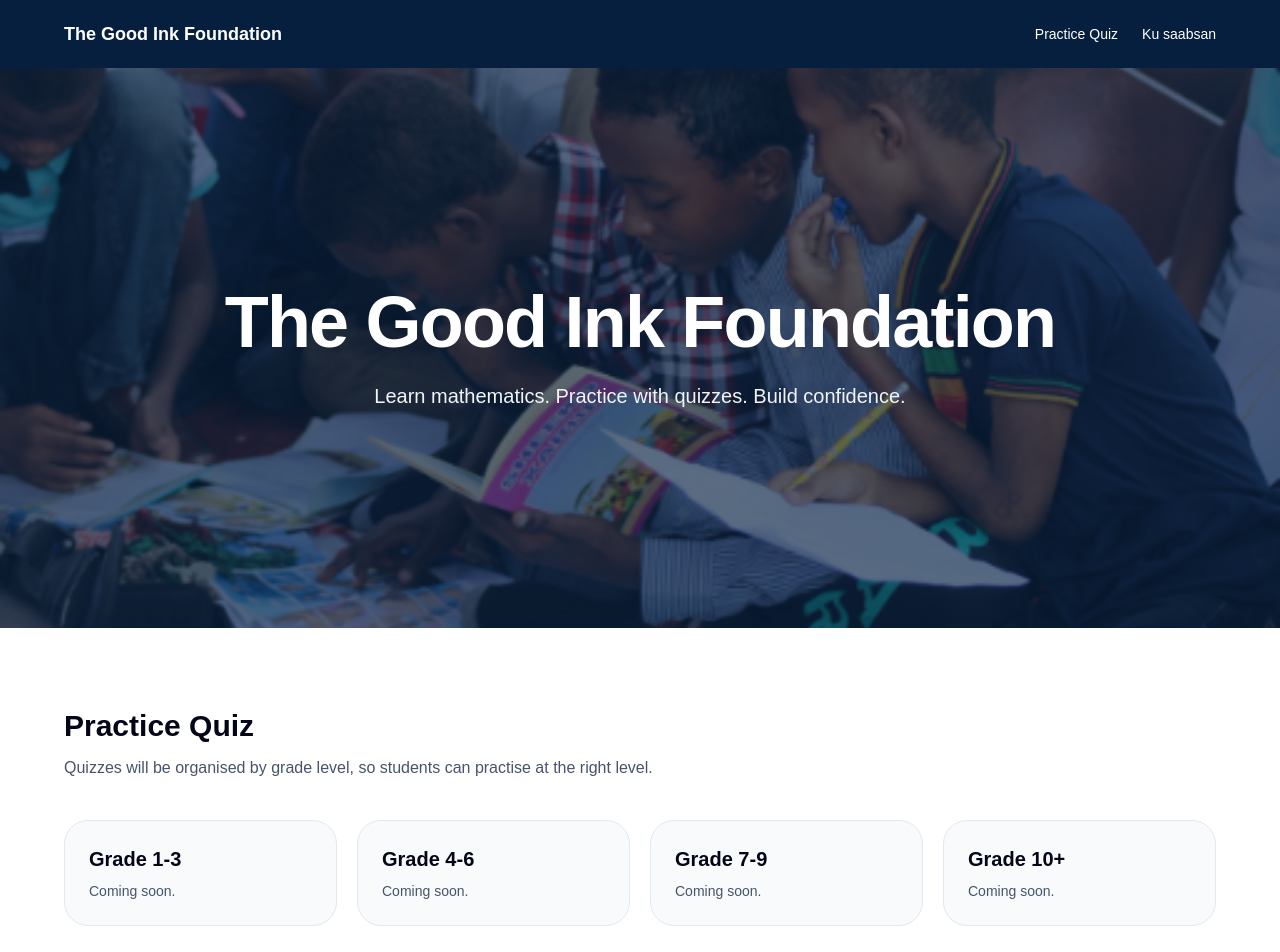
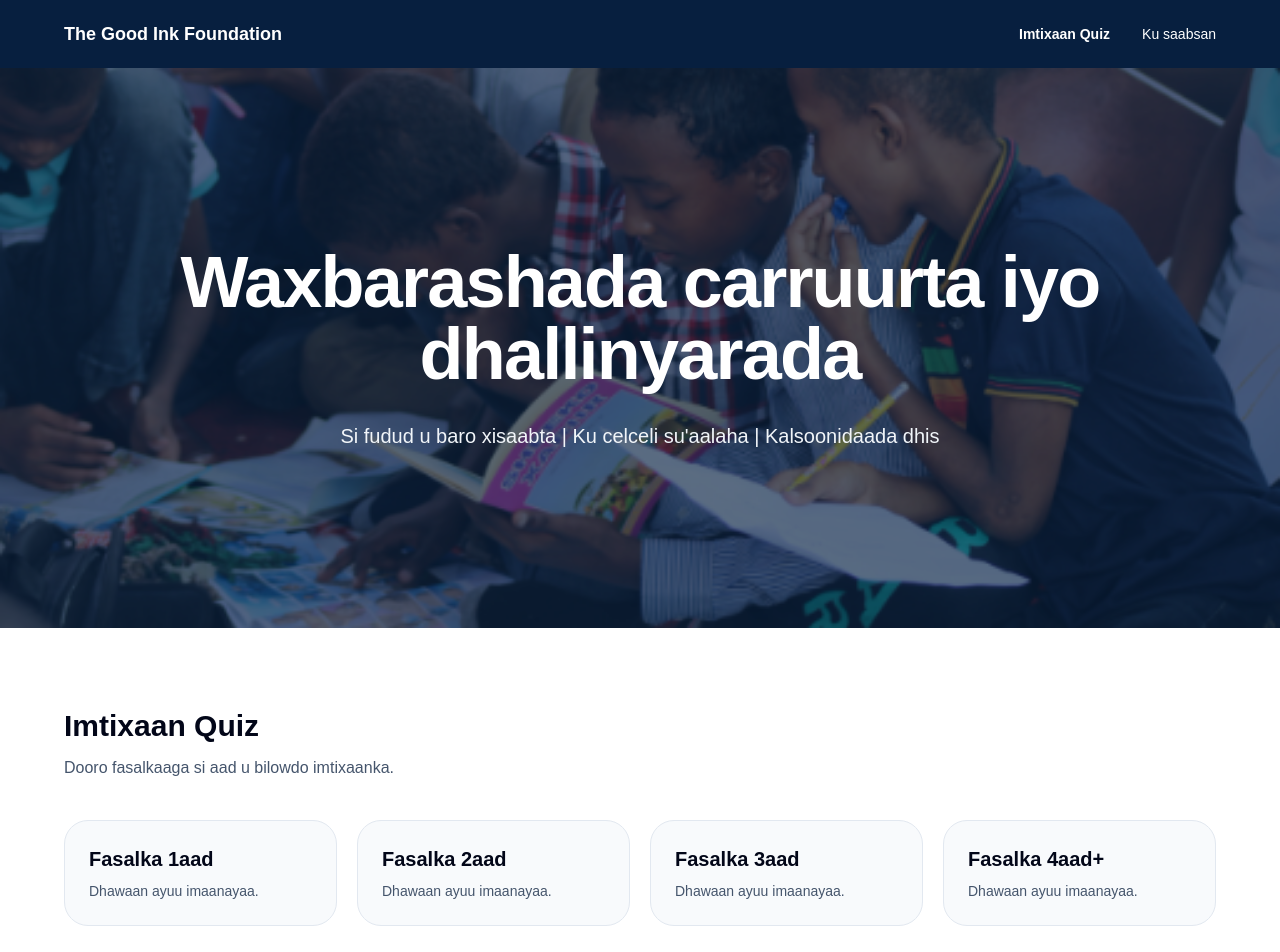
Before and after one commit to TheGoodinkfoundation/thegoodink, a Next.js app: page / in a window 1280 px wide. Shown: the top 952 px of the page. Built offline with nearby package versions, Linux system fonts and the light colour scheme.

Commit message:
Update Somali homepage text

```diff
--- a/app/page.tsx
+++ b/app/page.tsx
@@ -5,12 +5,14 @@ export default function Home() {
     <main className="min-h-screen bg-white text-slate-950">
       <header className="bg-[#071f3f] px-6 py-5 text-white">
         <nav className="mx-auto flex max-w-6xl items-center justify-between">
-          <Link href="/" className="text-lg font-semibold">
+          <Link href="/" className="text-lg font-bold">
             The Good Ink Foundation
           </Link>
 
-          <div className="flex gap-6 text-sm">
-            <a href="#practice">Practice Quiz</a>
+          <div className="flex gap-8 text-sm">
+            <a href="#practice" className="font-bold">
+              Imtixaan Quiz
+            </a>
             <Link href="/ku-saabsan">Ku saabsan</Link>
           </div>
         </nav>
@@ -22,34 +24,38 @@ export default function Home() {
       >
         <div className="absolute inset-0 bg-[#071f3f]/65" />
 
-        <div className="relative z-10 max-w-4xl">
+        <div className="relative z-10 max-w-5xl">
           <h1 className="text-5xl font-bold tracking-tight text-white sm:text-7xl">
-            The Good Ink Foundation
+            Waxbarashada carruurta iyo dhallinyarada
           </h1>
 
-          <p className="mt-6 text-xl text-slate-100">
-            Learn mathematics. Practice with quizzes. Build confidence.
+          <p className="mt-8 text-xl text-slate-100">
+            Si fudud u baro xisaabta | Ku celceli su&apos;aalaha | Kalsoonidaada dhis
           </p>
         </div>
       </section>
 
       <section id="practice" className="px-6 py-20">
         <div className="mx-auto max-w-6xl">
-          <h2 className="text-3xl font-bold">Practice Quiz</h2>
+          <h2 className="text-3xl font-bold">Imtixaan Quiz</h2>
           <p className="mt-3 max-w-2xl text-slate-600">
-            Quizzes will be organised by grade level, so students can practise at
-            the right level.
+            Dooro fasalkaaga si aad u bilowdo imtixaanka.
           </p>
 
           <div className="mt-10 grid gap-5 sm:grid-cols-2 lg:grid-cols-4">
-            {["Grade 1-3", "Grade 4-6", "Grade 7-9", "Grade 10+"].map((grade) => (
+            {[
+              "Fasalka 1aad",
+              "Fasalka 2aad",
+              "Fasalka 3aad",
+              "Fasalka 4aad+",
+            ].map((grade) => (
               <div
                 key={grade}
                 className="rounded-3xl border border-slate-200 bg-slate-50 p-6"
               >
                 <h3 className="text-xl font-semibold">{grade}</h3>
                 <p className="mt-2 text-sm text-slate-600">
-                  Coming soon.
+                  Dhawaan ayuu imaanayaa.
                 </p>
               </div>
             ))}
```
